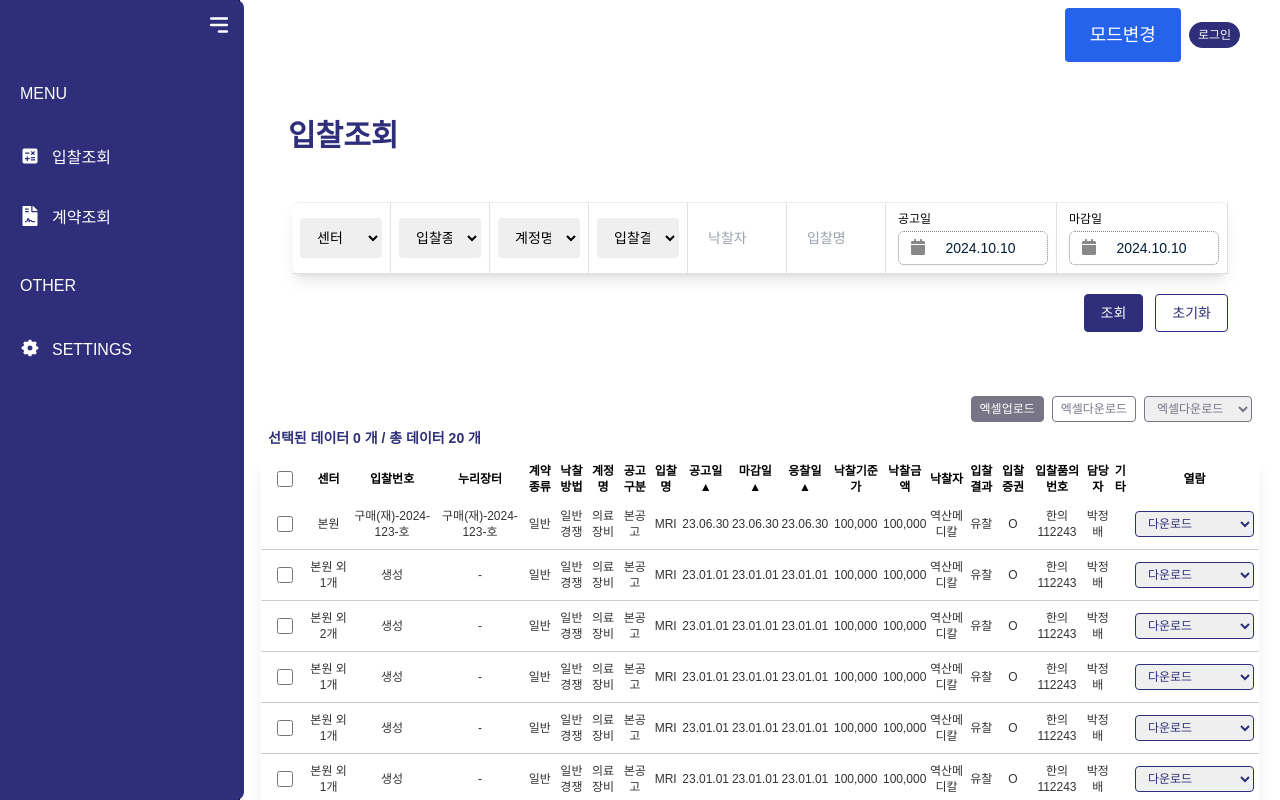
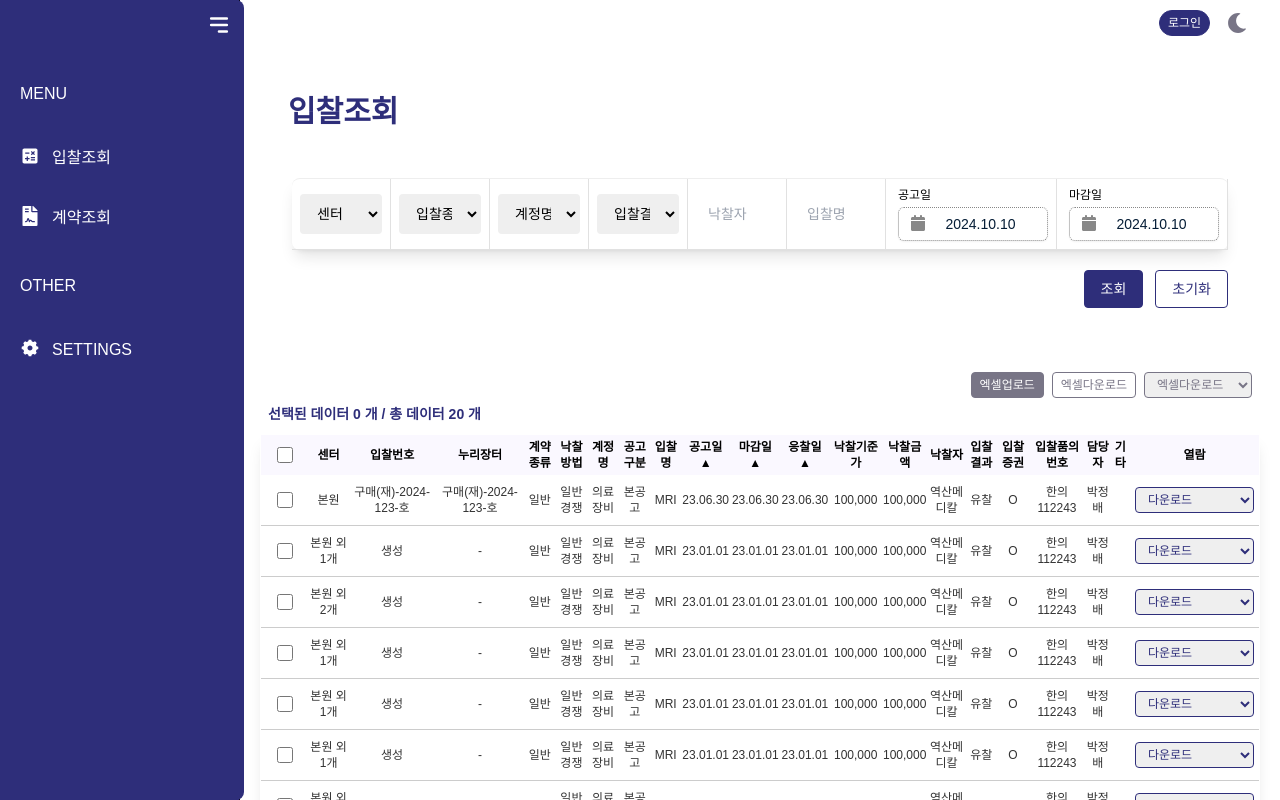
Before and after one commit to Hyeyeon-Ko/pur-ui2, a Next.js app: page /tender in a window 1280 px wide. Built offline with nearby package versions, Linux system fonts and the light colour scheme.

Commit message:
Feat: 다크모드 적용중, 네비바 오류 수정

```diff
--- a/app/(sidebar)/contract/page.tsx
+++ b/app/(sidebar)/contract/page.tsx
@@ -147,7 +147,7 @@ const MenuPage = () => {
   };
 
   return (
-    <div className="prose dark:prose-invert flex flex-col mb-4">
+    <div className="flex flex-col mb-4">
       <PageTitle pageTitle="계약조회" mode="xl" fontWeight="bold" />
 
       <div>
--- a/app/(sidebar)/layout.tsx
+++ b/app/(sidebar)/layout.tsx
@@ -34,7 +34,7 @@ export default function DashboardLayout({
   }, []);
 
   return (
-    <div className="h-screen flex">
+    <div className="h-screen flex dark:bg-black">
       {/* 사이드바 */}
       <div
         style={{ backgroundColor: colors.signature }}
--- a/app/globals.css
+++ b/app/globals.css
@@ -3,8 +3,8 @@
 @tailwind utilities;
 
 .dark {
-  --background: var(--black);
-  --foreground: var(--white);
+  --background: var(--red);
+  /* --foreground: var(--white); */
 
   --primary: 210 40% 98%;
   --primary-foreground: 222.2 47.4% 11.2%;
--- a/app/layout.tsx
+++ b/app/layout.tsx
@@ -15,7 +15,9 @@ export default function RootLayout({
   return (
     <html lang="en" suppressHydrationWarning>
       <body>
-        <ThemeProvider>{children}</ThemeProvider>
+        <ThemeProvider enableSystem={true} attribute="class">
+          {children}
+        </ThemeProvider>
       </body>
     </html>
   );
--- a/components/layouts/Navbar.tsx
+++ b/components/layouts/Navbar.tsx
@@ -1,20 +1,21 @@
-import { useEffect, useState } from "react";
+import { useState } from "react";
 import { useTheme } from "next-themes";
 import Button from "../ui/atoms/button/Button";
 import Link from "next/link";
 import Label from "../ui/atoms/label/Label";
 import { RiLogoutCircleRLine } from "react-icons/ri";
+import { FaMoon } from "react-icons/fa";
+import { FaSun } from "react-icons/fa";
+import colors from "@/styles/colors";
 
 const Navbar = () => {
-  const { theme, setTheme } = useTheme();
-  const [user, setUser] = useState(null);
-
-  useEffect(() => {
+  const { systemTheme, theme, setTheme } = useTheme();
+  const currentTheme = theme === "system" ? systemTheme : theme;
+  const [user, setUser] = useState(() => {
+    // 초기 상태에서 로컬 스토리지에서 사용자 정보를 가져옴
     const storedUser = localStorage.getItem("user");
-    if (storedUser) {
-      setUser(JSON.parse(storedUser));
-    }
-  }, []);
+    return storedUser ? JSON.parse(storedUser) : null;
+  });
 
   const handleLogout = () => {
     localStorage.removeItem("user");
@@ -22,12 +23,11 @@ const Navbar = () => {
   };
 
   const toggleTheme = () => {
-    setTheme(theme === "dark" ? "light" : "dark");
+    setTheme(currentTheme === "dark" ? "light" : "dark");
   };
 
   return (
     <nav className="p-1 mx-4 flex justify-end items-center">
-      <Button mode="lg" onClick={toggleTheme} content="모드변경" />
       {user ? (
         <div className="flex gap-4 items-center">
           <Label content={user.employeeId} mode="lg" />
@@ -38,7 +38,6 @@ const Navbar = () => {
               onClick={handleLogout}
               customStyle={{
                 borderRadius: "25px",
-                marginRight: "20px",
                 display: "flex",
                 gap: "4px",
                 alignItems: "center",
@@ -57,7 +56,6 @@ const Navbar = () => {
             color="signature"
             customStyle={{
               borderRadius: "25px",
-              marginRight: "20px",
               display: "flex",
               gap: "4px",
               alignItems: "center",
@@ -65,6 +63,18 @@ const Navbar = () => {
           />
         </Link>
       )}
+      <Button
+        mode="xs"
+        onClick={toggleTheme}
+        color="transparent"
+        hoverEffect={false}
+      >
+        {currentTheme === "dark" ? (
+          <FaSun size={20} />
+        ) : (
+          <FaMoon size={20} style={{ color: colors.Button_Default }} />
+        )}
+      </Button>
     </nav>
   );
 };
--- a/components/ui/atoms/button/Button.tsx
+++ b/components/ui/atoms/button/Button.tsx
@@ -7,6 +7,7 @@ import colors from "@/styles/colors";
  * disabled: 활성/ 비활성(초깃값 false)
  * variant: 버튼 형태 - 채워진 버튼 / 비어있는 버튼
  * onClick: 클릭이벤트
+ * hoverEffect: hover 효과 활성화 여부
  */
 
 export type ButtonMode = "sm" | "xs" | "lg" | "md" | undefined;
@@ -22,6 +23,7 @@ interface ButtonProps {
   variant?: ButtonVariant;
   onClick?: () => void;
   children?: React.ReactNode;
+  hoverEffect?: boolean;
 }
 
 const Button: React.FC<ButtonProps> = ({
@@ -34,6 +36,7 @@ const Button: React.FC<ButtonProps> = ({
   variant = "inline",
   onClick,
   children,
+  hoverEffect = true,
 }) => {
   const modeClasses = {
     sm: "text-sm px-4 py-2",
@@ -64,10 +67,8 @@ const Button: React.FC<ButtonProps> = ({
     <button
       className={`m-1 transition-all duration-100 ease-in-out rounded ${
         modeClasses[mode]
-      } ${
-        disabled
-          ? "cursor-not-allowed opacity-50"
-          : "cursor-pointer hover:opacity-80"
+      } ${disabled ? "cursor-not-allowed opacity-50" : ""} ${
+        hoverEffect && !disabled ? "hover:opacity-80 cursor-pointer" : ""
       }`}
       style={{
         ...customStyle,
--- a/components/ui/atoms/label/Label.tsx
+++ b/components/ui/atoms/label/Label.tsx
@@ -1,5 +1,6 @@
 import React, { CSSProperties } from "react";
 import colors from "@/styles/colors";
+import { useTheme } from "next-themes";
 
 export type LabelMode = "sm" | "xs" | "lg" | "md" | "xl" | undefined;
 
@@ -18,6 +19,8 @@ const Label: React.FC<LabelProps> = ({
   color,
   fontWeight = "normal",
 }) => {
+  const { theme } = useTheme();
+
   const modeClasses = {
     sm: "text-sm",
     xs: "text-xs",
@@ -25,6 +28,7 @@ const Label: React.FC<LabelProps> = ({
     lg: "text-lg",
     xl: "text-3xl",
   };
+
 
   const textColor = color ? colors[color] : "black";
 
@@ -37,7 +41,9 @@ const Label: React.FC<LabelProps> = ({
 
   return (
     <label
-      className={`${modeClasses[mode]} text-${textColor} ${fontWeightClass}`} // 폰트 굵기 클래스 추가
+      className={`${modeClasses[mode]} ${fontWeightClass} ${
+        theme === "dark" ? "text-white" : `text-${textColor.replace("#", "")}`
+      }`}
       style={{
         ...customStyle,
       }}
--- a/components/ui/molecules/table/Table.tsx
+++ b/components/ui/molecules/table/Table.tsx
@@ -184,7 +184,7 @@ const Table: React.FC<TableProps> = ({
         className="mx-auto rounded-lg shadow-lg border w-[100%]"
       >
         <table className="table-auto text-xs text-left text-gray-500 w-[100%]">
-          <thead>
+          <thead style={{ backgroundColor: colors.Table_header }}>
             <tr>
               {showCheckbox && (
                 <th className="px-4 py-3">
--- a/styles/colors.ts
+++ b/styles/colors.ts
@@ -6,6 +6,11 @@ const colors = {
   negative: "#e30000",
   info: "#00cd52",
   warning: "#f2c037",
+  dark_signature: "",
+  dark_sub: "",
+  dark_Button_Default: "",
+  dark_Table_header: "",
+  dark_white: "#ffffff",
   signature: "#2E2E7A",
   sub: "#5454BE",
   Button_Default: "#787586",
```
